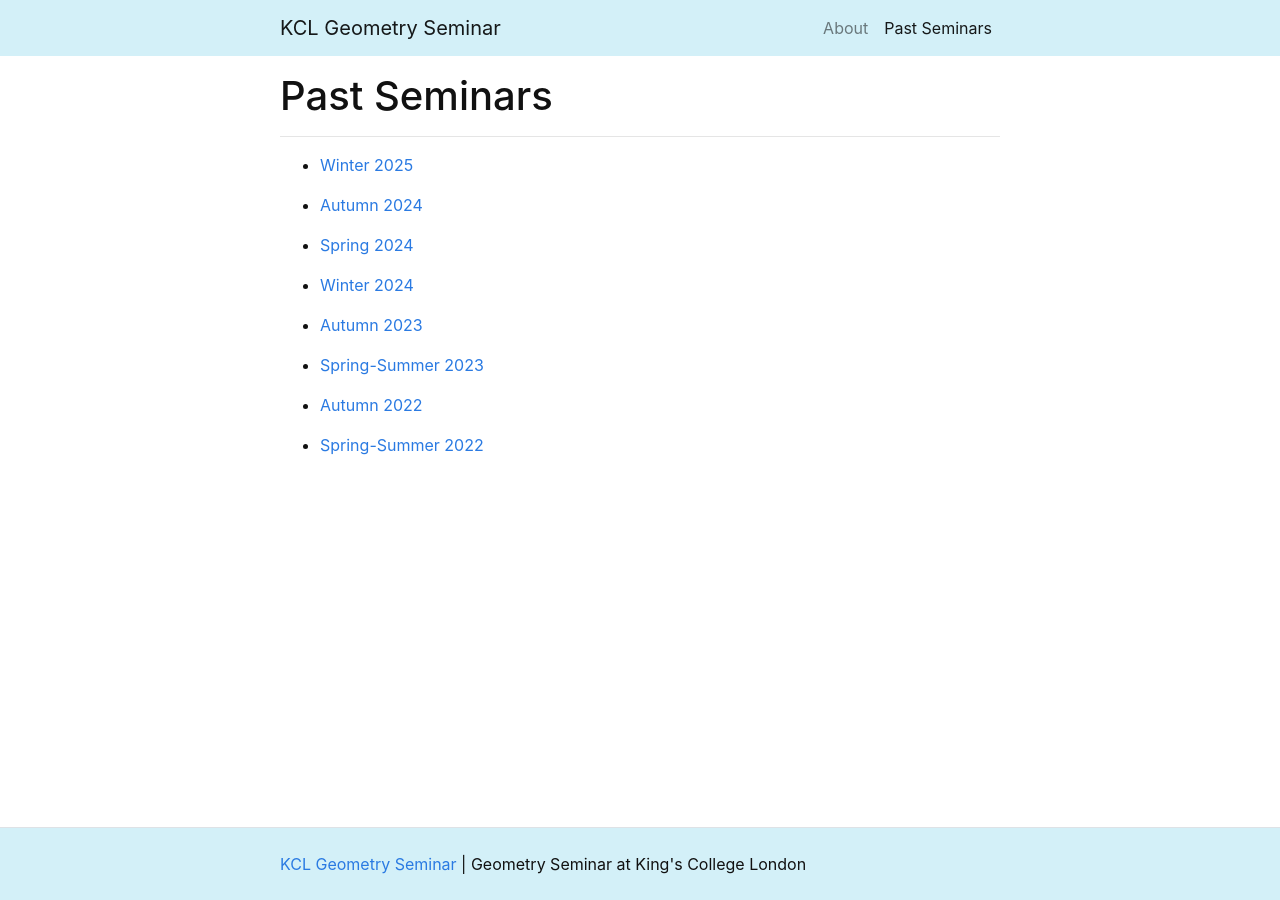
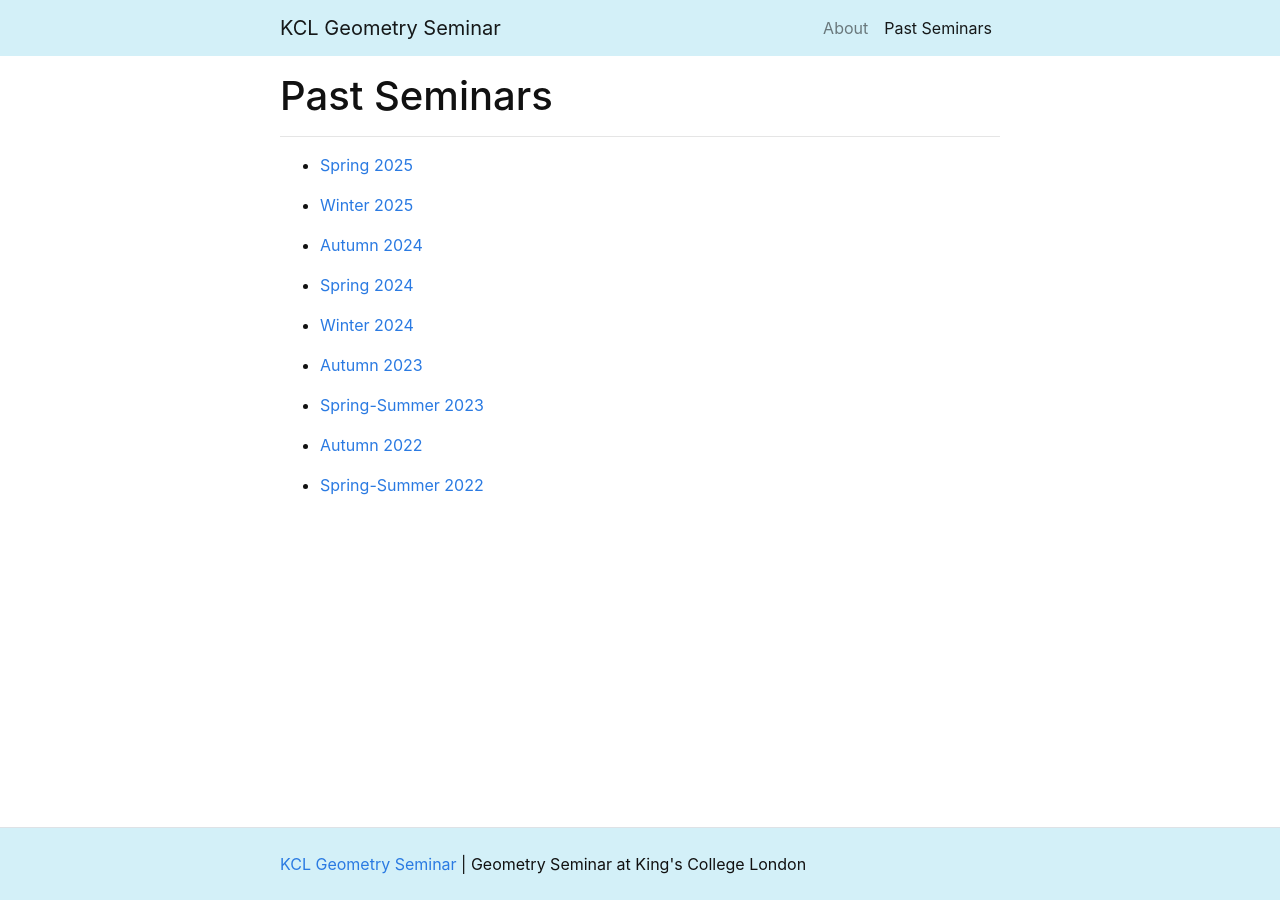
Before and after one commit to kcl-geometry-seminar/kcl-geometry-seminar.github.io, a Jekyll site: the page built from pages/past.md, in a window 1280 px wide. Built offline with Jekyll 4.4.1, drawn with Linux system fonts in a browser that asks for light colours; a script that is not in the unit is left out.

Commit message:
Update past.md

```diff
--- a/pages/past.md
+++ b/pages/past.md
@@ -5,6 +5,8 @@ nav_order: 2
 ---
 
 ----------------------------------------------------------------
+* [Spring 2025](spring2025.md)
+
 * [Winter 2025](winter2025.md)
 
 * [Autumn 2024](a2024.md)
```
